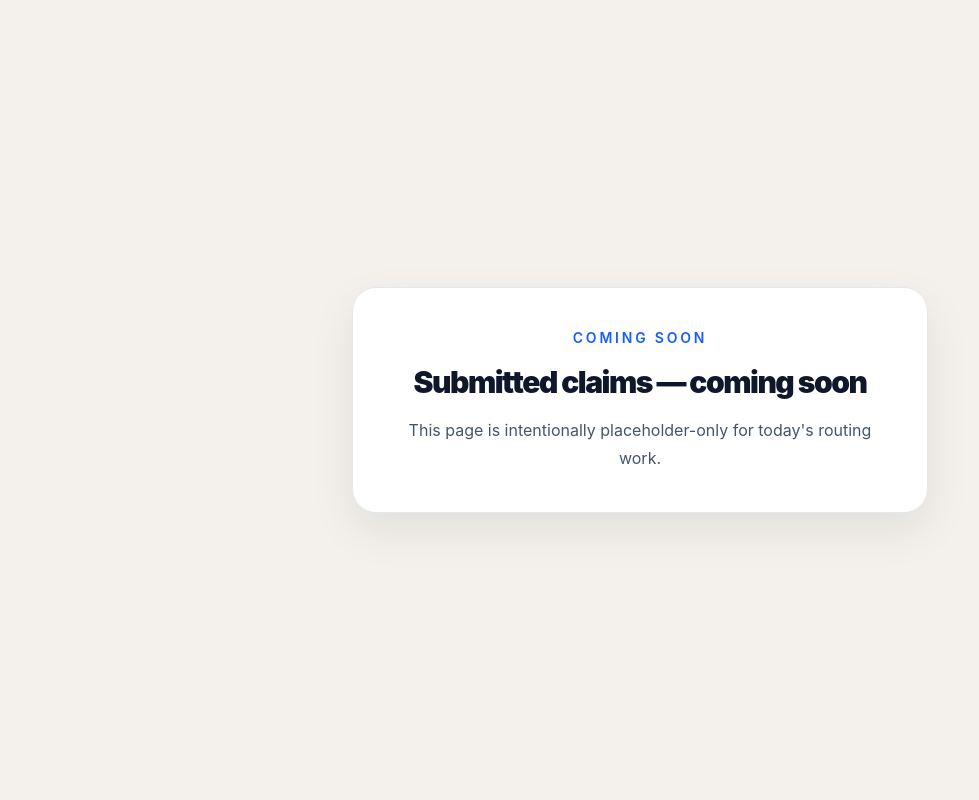
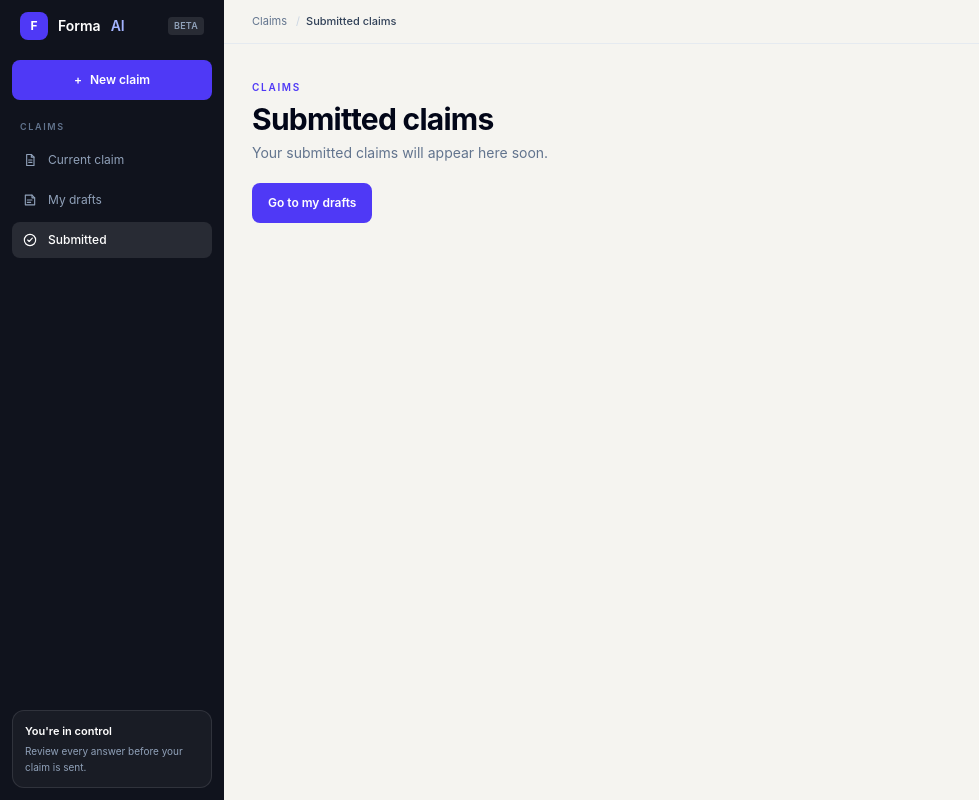
Before and after one commit to Sargunkaur1209/forma-ai, a React (Vite) app in the folder client/: page /submitted in a window 1280 px wide. Shown: the whole page, without its empty margins (0-979 px from the left). Built offline with nearby package versions, Linux system fonts and the light colour scheme; no server answers.

Commit message:
Add Submitted claims placeholder page

```diff
--- a/client/src/App.jsx
+++ b/client/src/App.jsx
@@ -6,6 +6,7 @@ import ClaimTypePage from './pages/ClaimTypePage';
 import DraftsPage from './pages/DraftsPage';
 import LandingPage from './pages/LandingPage';
 import NotFoundPage from './pages/NotFoundPage';
+import SubmittedPage from './pages/SubmittedPage';
 
 function ClaimEntryRoute() {
   const [searchParams] = useSearchParams();
@@ -24,7 +25,7 @@ function App() {
         <Route path="/claim" element={<ClaimEntryRoute />} />
         <Route path="/claim/auto" element={<ClaimPage />} />
         <Route path="/drafts" element={<DraftsPage />} />
-        <Route path="/submitted" element={<ComingSoonPage heading="Submitted claims" />} />
+        <Route path="/submitted" element={<SubmittedPage />} />
         <Route path="/for-insurers" element={<ComingSoonPage heading="For insurers" />} />
         <Route path="*" element={<NotFoundPage />} />
       </Routes>
--- a/client/src/components/ClaimWorkspace.jsx
+++ b/client/src/components/ClaimWorkspace.jsx
@@ -4,7 +4,7 @@ import { Link } from 'react-router-dom';
 const claimNavigation = [
   { label: 'Current claim', to: '/claim/auto', icon: 'document', activeKey: 'claim' },
   { label: 'My drafts', to: '/drafts', icon: 'drafts', activeKey: 'drafts' },
-  { label: 'Submitted', to: '/submitted', icon: 'check' },
+  { label: 'Submitted', to: '/submitted', icon: 'check', activeKey: 'submitted' },
 ];
 
 function NavigationIcon({ name }) {
--- /dev/null
+++ b/client/src/pages/SubmittedPage.jsx
@@ -0,0 +1,28 @@
+import { Link } from 'react-router-dom';
+import ClaimWorkspace from '../components/ClaimWorkspace';
+
+function SubmittedPage() {
+  return (
+    <ClaimWorkspace active="submitted" breadcrumb="Submitted claims">
+      <div className="mx-auto max-w-5xl">
+        <p className="text-[10px] font-semibold uppercase tracking-[0.17em] text-indigo-600">
+          Claims
+        </p>
+        <h1 className="mt-1.5 text-2xl font-bold tracking-tight text-slate-950 sm:text-3xl">
+          Submitted claims
+        </h1>
+        <p className="mt-1.5 text-sm text-slate-500">
+          Your submitted claims will appear here soon.
+        </p>
+        <Link
+          to="/drafts"
+          className="mt-5 inline-flex min-h-10 items-center justify-center rounded-lg bg-indigo-600 px-4 text-xs font-semibold text-white transition hover:bg-indigo-700 focus-visible:outline-2 focus-visible:outline-offset-2 focus-visible:outline-indigo-600"
+        >
+          Go to my drafts
+        </Link>
+      </div>
+    </ClaimWorkspace>
+  );
+}
+
+export default SubmittedPage;
```
Also changed, not shown: 1 other file (tests, documents, lock files or other folders).
